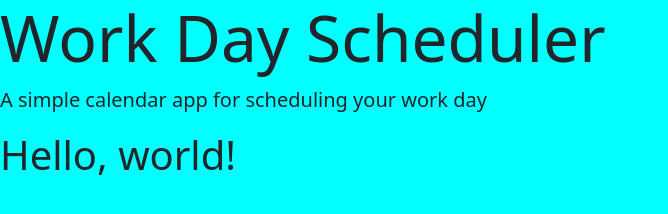
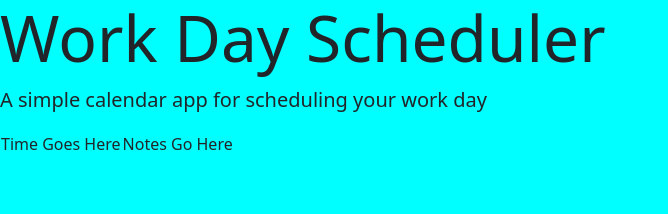
Before and after one commit to MKnoles78/DayPlannerRefactor, a plain HTML site: page index.html in a window 1280 px wide. Shown: the whole page, without its empty margins (0-668 px from the left). Drawn offline with nearby package versions, Linux system fonts and the light colour scheme.

Commit message:
build out a table dynamically with using JavaScript

```diff
--- a/index.html
+++ b/index.html
@@ -10,18 +10,20 @@
     <link rel="stylesheet" href="styles/style.css">
     <title>Day Planner Refactor</title>
   </head>
-  <body>
+  <body onload="myScheduleFunction()">
     <header class="jumbotron">
       <h1 class="display-3">Work Day Scheduler</h1>
       <p class="lead">A simple calendar app for scheduling your work day</p>
       <p id="currentDay" class="lead"></p><p id="currentTime"></p>
     </header>
-    <h1>Hello, world!</h1>
+    <table id="mySchedule">
 
-    <!-- Optional JavaScript; choose one of the two! -->
+    </table>
 
-    <!-- Option 1: Bootstrap Bundle with Popper -->
+
+
+
     <script src="https://cdn.jsdelivr.net/npm/bootstrap@5.1.3/dist/js/bootstrap.bundle.min.js" integrity="sha384-ka7Sk0Gln4gmtz2MlQnikT1wXgYsOg+OMhuP+IlRH9sENBO0LRn5q+8nbTov4+1p" crossorigin="anonymous"></script>
-
+    <script src="scripts/script.js"></script>
   </body>
 </html>
--- a/scripts/script.js
+++ b/scripts/script.js
@@ -0,0 +1,12 @@
+function myScheduleFunction() {
+
+var table = document.getElementById("mySchedule");
+var row = table.insertRow(0);
+var hour = row.insertCell(0);
+var note = row.insertCell(1);
+var saveBtn = row.insertCell(2);
+
+hour.innerHTML = "Time Goes Here";
+note.innerHTML = "Notes Go Here";
+saveBtn.innertHTML = "Button Goes Here";
+}
```
